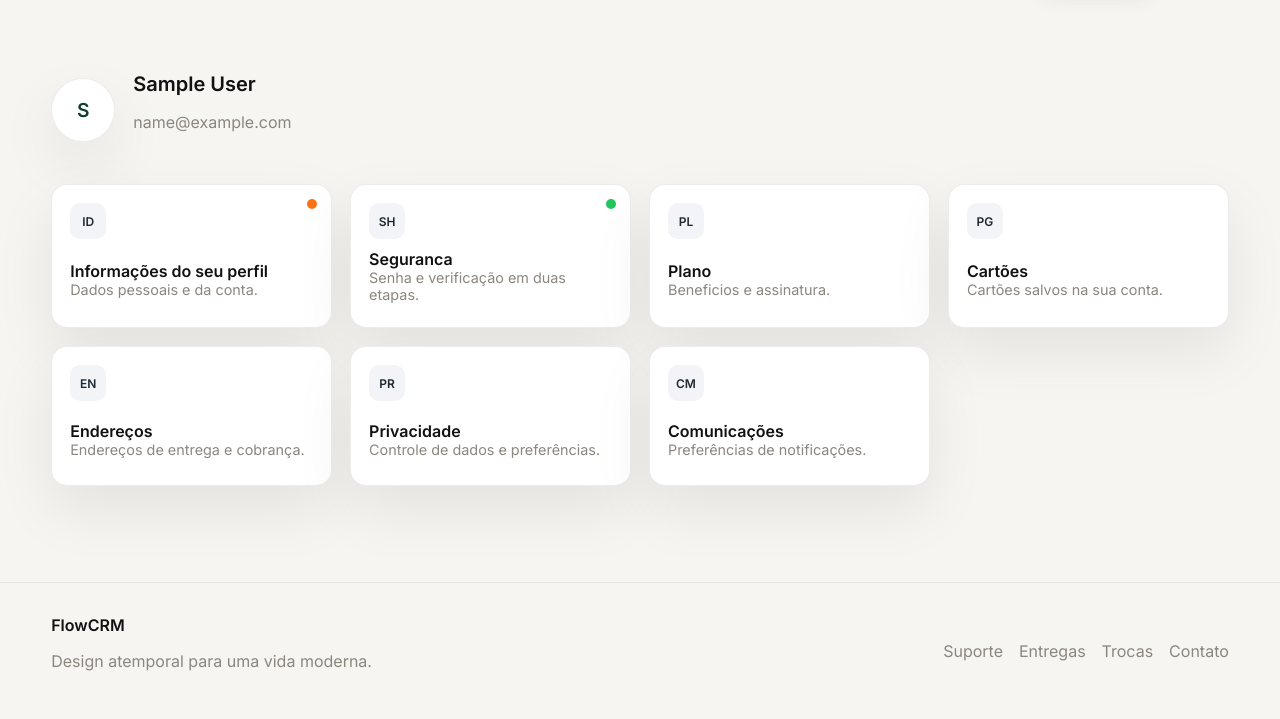
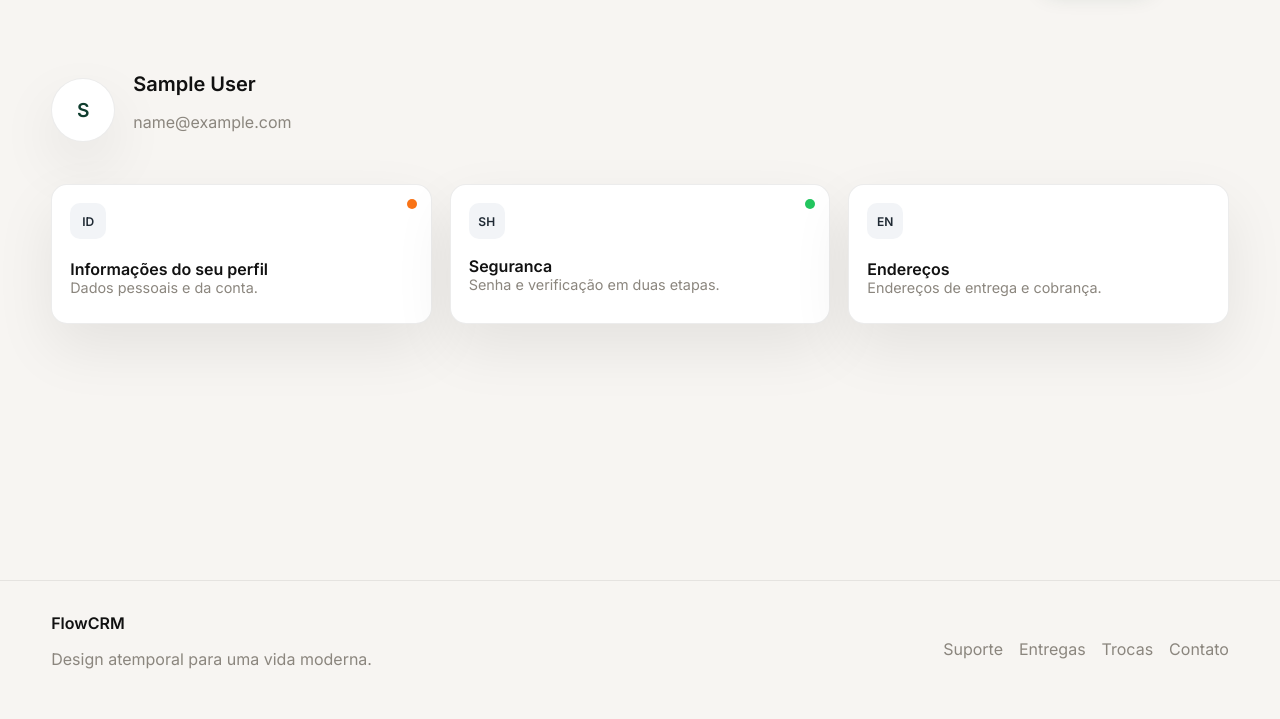
Before and after one commit to gleydson-silv/trilha_backend_nadic, a Django app: page /app/profile/ in a window 1280 px wide. Shown: the part 83-802 px from the top of the page. After the commit the page ends 752 px from the top, so only its background shows below. Run offline with Django 5.2, Linux system fonts and the light colour scheme; the visitor is signed in with stand-in values (Sample User, id 1).

Commit message:
Atualiza cards da pagina de profile

```diff
--- a/users/static/users/store.css
+++ b/users/static/users/store.css
@@ -480,8 +480,6 @@ body {
 }
 
 .addresses__header h1 {
-  font-family: "DM Serif Display", serif;
-  font-size: clamp(2rem, 3vw, 2.6rem);
   margin: 0 0 10px;
 }
 
--- a/users/templates/profile.html
+++ b/users/templates/profile.html
@@ -35,23 +35,6 @@
         </div>
         <span class="account__status account__status--ok"></span>
       </a>
-
-      <div class="account__card">
-        <div class="account__icon">PL</div>
-        <div>
-          <h3>Plano</h3>
-          <p>Beneficios e assinatura.</p>
-        </div>
-      </div>
-
-      <div class="account__card">
-        <div class="account__icon">PG</div>
-        <div>
-          <h3>Cartões</h3>
-          <p>Cartões salvos na sua conta.</p>
-        </div>
-      </div>
-
       <a class="account__card" href="/app/addresses/">
         <div class="account__icon">EN</div>
         <div>
@@ -59,22 +42,6 @@
           <p>Endereços de entrega e cobrança.</p>
         </div>
       </a>
-
-      <div class="account__card">
-        <div class="account__icon">PR</div>
-        <div>
-          <h3>Privacidade</h3>
-          <p>Controle de dados e preferências.</p>
-        </div>
-      </div>
-
-      <div class="account__card">
-        <div class="account__icon">CM</div>
-        <div>
-          <h3>Comunicações</h3>
-          <p>Preferências de notificações.</p>
-        </div>
-      </div>
     </div>
   </div>
 </section>
```
